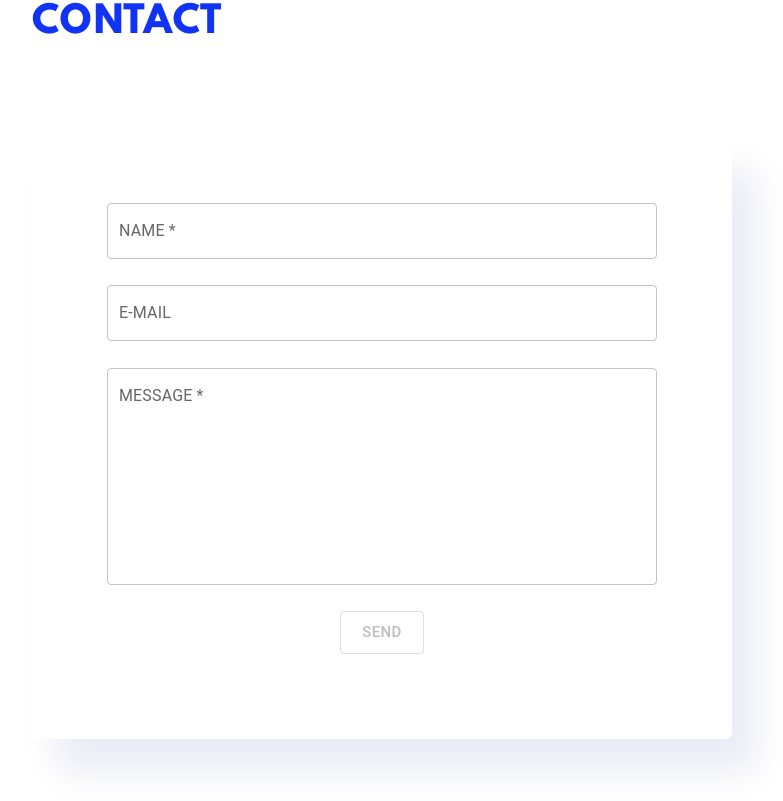
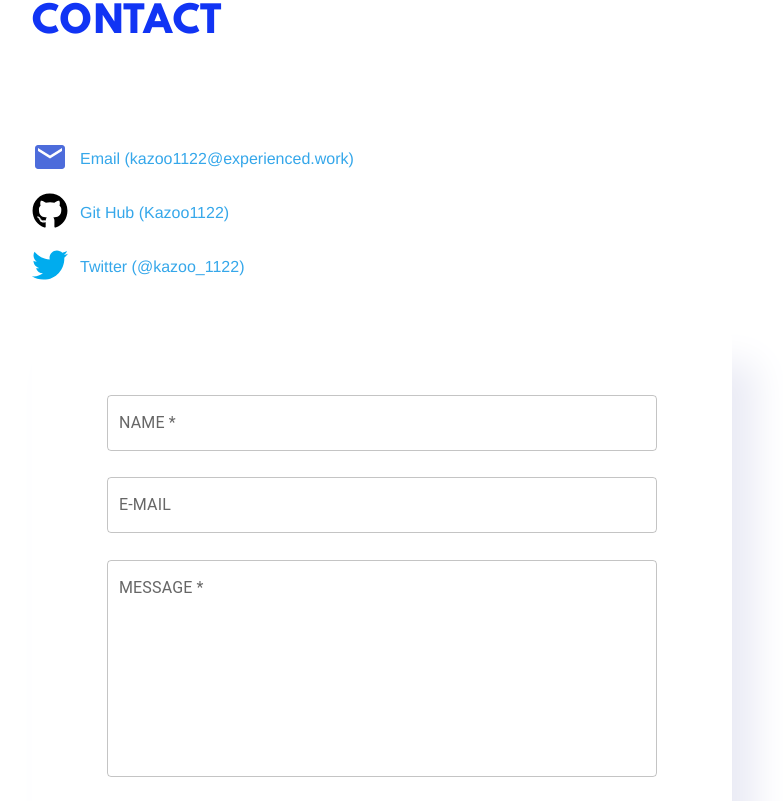
Before and after one commit to Kazoo1122/nextjs-blog, a Next.js app: page /contact in a window 1280 px wide. Shown: the part 339-1140 px from the top of the page, without its empty margins (0-783 px from the left). Built offline with nearby package versions, Linux system fonts and the light colour scheme; a web font is replaced by a local one.

Commit message:
CSS修正　連絡先追加

```diff
--- a/components/Articles.tsx
+++ b/components/Articles.tsx
@@ -3,7 +3,6 @@ import Image from 'next/image';
 import styles from '../styles/module/components/articles.module.scss';
 import { PostProps } from '../pages/posts/[id]';
 import { useMediaQuery } from '@mui/material';
-import path from 'path';
 
 type ArticleProps = {
   articles: PostProps[];
--- a/package.json
+++ b/package.json
@@ -14,6 +14,7 @@
     "@emotion/react": "^11.7.1",
     "@emotion/styled": "^11.6.0",
     "@mui/material": "^5.1.1",
+    "@mui/styles": "^5.3.0",
     "axios": "^0.24.0",
     "github-markdown-css": "^5.0.0",
     "next": "^12.0.3",
--- a/pages/_app.tsx
+++ b/pages/_app.tsx
@@ -7,10 +7,29 @@ import { BreadCrumbProvider } from '../context/provider';
 import { Provider } from 'next-auth/client';
 import Router from 'next/router';
 import { GA_TRACKING_ID, pageview } from '../lib/gtag';
+import { makeStyles } from '@mui/styles';
 
 if (GA_TRACKING_ID) {
   Router.events.on('routeChangeComplete', (url) => pageview(url));
 }
+
+// Material UI ボタン用スタイル
+export const useStyles = makeStyles({
+  button: {
+    backgroundColor: '#4d6cdb',
+    fontWeight: '800',
+    fontSize: '16px',
+    fontFamily: 'Spartan, sans-serif',
+    textAlign: 'center',
+    color: 'white',
+    boxShadow: '4px 4px 0 #00000029',
+    borderRadius: '18px',
+    lineHeight: '250%',
+    '&:hover': {
+      backgroundColor: '#7a91e8',
+    },
+  },
+});
 
 const MyApp = ({ Component, pageProps }: AppProps) => {
   return (
--- a/pages/contact.tsx
+++ b/pages/contact.tsx
@@ -4,9 +4,12 @@ import { Box, Button, FormControl, InputLabel, OutlinedInput } from '@mui/materi
 import { useSetBreadCrumbs } from '../context/context';
 import styles from '../styles/module/pages/contact.module.scss';
 import { AiOutlineWarning } from 'react-icons/ai';
+import { FaGithub, FaTwitter } from 'react-icons/fa';
+import { MdEmail } from 'react-icons/md';
 import Link from 'next/link';
 import { useEffect, useState } from 'react';
 import axios from 'axios';
+import { useStyles } from './_app';
 
 export type FormValues = {
   name: string;
@@ -18,6 +21,7 @@ export type FormValues = {
  * お問い合わせ用フォームのコンポーネント
  */
 const Contact = () => {
+  const classes = useStyles();
   const {
     register,
     handleSubmit,
@@ -55,9 +59,36 @@ const Contact = () => {
     { title: pageTitle, path: '/contact' },
   ];
   useSetBreadCrumbs(items);
+
   return (
     <Layout pageTitle={pageTitle}>
       <h2 className='page_title'>{pageTitle}</h2>
+      <ul className={styles.contact_list}>
+        <li>
+          <Link href={'mailto:kazoo1122@experienced.work'}>
+            <a>
+              <MdEmail size={36} color={'#4d6cdb'} className={styles.contact_icon} />
+              <span>Email&nbsp;(kazoo1122@experienced.work)</span>
+            </a>
+          </Link>
+        </li>
+        <li>
+          <Link href={'https://github.com/Kazoo1122/'}>
+            <a>
+              <FaGithub size={36} className={styles.contact_icon} />
+              <span>Git Hub&nbsp;(Kazoo1122)</span>
+            </a>
+          </Link>
+        </li>
+        <li>
+          <Link href={'https://twitter.com/kazoo_1122'}>
+            <a>
+              <FaTwitter size={36} color={'#00acee'} className={styles.contact_icon} />
+              <span>Twitter&nbsp;(@kazoo_1122)</span>
+            </a>
+          </Link>
+        </li>
+      </ul>
       {!isSubmitted ? (
         <Box component='form' className={styles.contact_form} onSubmit={handleSubmit(onSubmit)}>
           <FormControl
@@ -112,12 +143,20 @@ const Contact = () => {
             {!('message' in errors) ? <br /> : ''}
           </FormControl>
           <Button
-            color='info'
+            className={classes.button}
+            color='primary'
             size='large'
-            variant='outlined'
+            variant='contained'
             type='submit'
             disabled={!isValid || isSubmitting}
-            className={styles.submit_button}
+            sx={{
+              marginTop: '32px',
+              fontWeight: '800',
+              fontSize: '16px',
+              fontFamily: 'Spartan, sans-serif',
+              borderRadius: '18px',
+              lineHeight: '250%',
+            }}
           >
             SEND
           </Button>
@@ -129,11 +168,8 @@ const Contact = () => {
               ? 'メッセージありがとうございます！'
               : '申し訳ありません。送信失敗したためメッセージが届いていません。' +
                 '\n' +
-                '恐れ入りますが下記までメールをお願いします。'}
+                '恐れ入りますがメールやTwitterなど別の手段でのご連絡をお願いします。'}
           </p>
-          <Link href='mailto:kazoo1122@experienced.work'>
-            <a className={styles.mail}>{result === 'failed' ? 'kazoo1122@experienced.work' : ''}</a>
-          </Link>
         </>
       )}
     </Layout>
--- a/styles/config/_colors.scss
+++ b/styles/config/_colors.scss
@@ -5,7 +5,7 @@ $strong-color: #1134f4 !default;
 $header-color: #faf9fd !default;
 $gray-color: #707070 !default;
 $shadow-color: #e7e9f4 !default;
-$button-color: #4d6cdb !default;
-$button-active-color:#7a91e8 !default;
+$item-color: #4d6cdb !default;
+$item-active-color:#7a91e8 !default;
 $light-color:#11E3F4 !default;
 $error-color:#d32f2f !default;
--- a/styles/global/globals.scss
+++ b/styles/global/globals.scss
@@ -19,10 +19,10 @@ body {
 //各ページのタグ設定
 .tags {
   text-align: center;
-  background: import.$button-color;
+  background: import.$item-color;
   margin-right: 6px;
   &:hover {
-    background-color: import.$button-active-color;
+    background-color: import.$item-active-color;
   }
 }
 .tag_text {
@@ -35,21 +35,6 @@ body {
   color: import.$gray-color;
 }
 
-.button {
-  font-weight: 800;
-  @include import.font-size(sm);
-  font-family:Spartan, sans-serif;
-  text-align: center;
-  color: white;
-  background-color: import.$button-color;
-  box-shadow: 4px 4px 0 #00000029;
-  border-radius: 22px;
-  line-height: 250%;
-  &:hover {
-    background-color:  import.$button-active-color;
-  }
-};
-
 a {
   color: inherit;
   text-decoration: none;
@@ -57,6 +42,9 @@ a {
 
 * {
   box-sizing: border-box;
+  &:focus{
+      outline: none;
+    }
 }
 
 .markdown-body {
@@ -78,7 +66,7 @@ a {
 @include import.media-breakpoint(xs){
   //各ページのコンテンツエリア
   .contents_area {
-    width: 100vw;
+    width: 100%;
   }
 
   .side_area {
--- a/styles/module/components/layout.module.scss
+++ b/styles/module/components/layout.module.scss
@@ -96,7 +96,7 @@
     width: 100%;
     height: 0;
     transition-property: height;
-    transition-duration: 0.3s;
+    transition-duration: 1.2s;
     transition-delay: 0s;
     transition-timing-function: ease-in-out;
 
@@ -113,7 +113,6 @@
         border-bottom: 1px solid import.$menu-color;
 
         &:hover {
-          //color:  lighten(import.$menu-color, 15%);
           color: import.$light-color;
         }
 
@@ -150,17 +149,20 @@
     padding: 0 24px;
   }
   .title_text {
-    font-size: 22px;
+    font-size: 20px;
     width: 400px;
   }
   //サブタイトルテキスト
   .subtitle_text {
-    font-size: 20px;
+    font-size: 18px;
   }
 
   .hamburger_btn {
     height: 60px;
     width: 60px;
+    &:focus{
+      outline: none;
+    }
   }
   .dot_background_image {
     height: 196px;
--- a/styles/module/pages/contact.module.scss
+++ b/styles/module/pages/contact.module.scss
@@ -1,4 +1,23 @@
 @use "../../config/import";
+
+.contact_list {
+  margin-bottom: 48px;
+  li {
+    margin-bottom: 18px;
+    .contact_icon{
+      line-height: 32px;
+      margin-right: 12px;
+    }
+    span {
+      line-height: 32px;
+      color: import.$menu-color;
+      &:hover{
+        color: import.$strong-color;
+      }
+    }
+  }
+}
+
 .contact_form {
   padding-top: 64px;
   display: flex;
@@ -12,10 +31,6 @@
 
 .error{
   color: import.$error-color;
-}
-
-.submit_button{
-  margin-top:32px;
 }
 
 /*breakpoint============================================================*/
```
Also changed, not shown: pages/index.tsx (+12 -1 lines), pages/profile.tsx (+12 -0 lines), styles/module/pages/profile.module.scss (+7 -1 lines), 1 other file (tests, documents, lock files or other folders).
